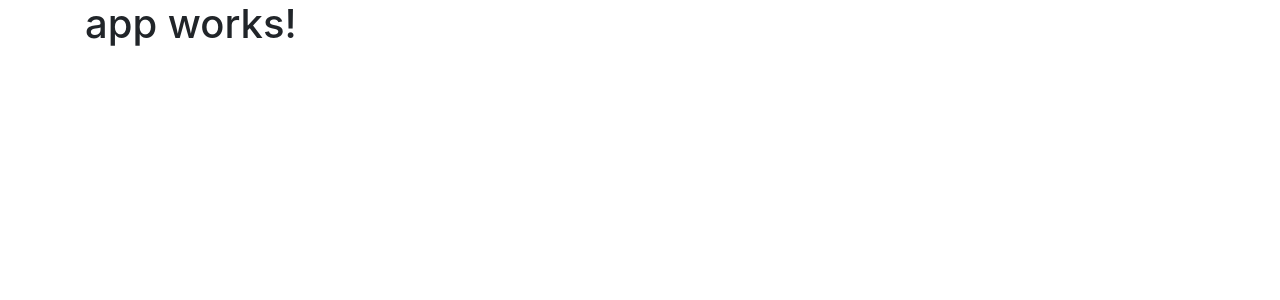
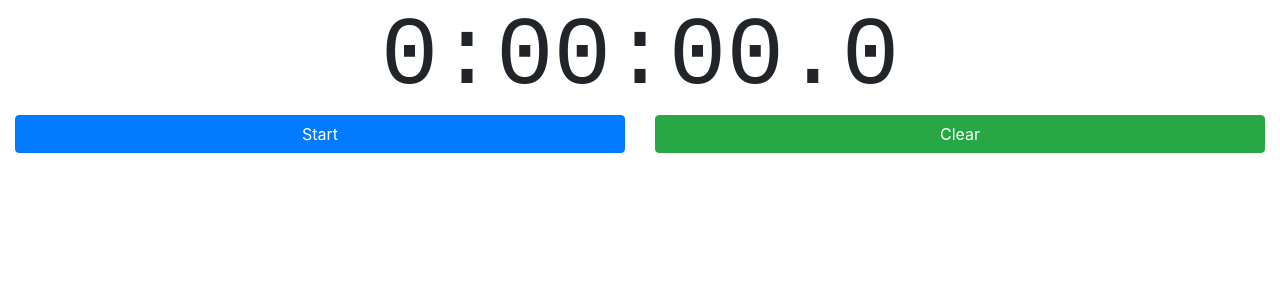
Before and after one commit to iCompetePlanet/web, an Angular app: page / in a window 1280 px wide. Shown: the top 300 px of the page. Built offline with nearby package versions, Linux system fonts and the light colour scheme.

Commit message:
Implement stopwatch

```diff
--- a/src/app/app.component.html
+++ b/src/app/app.component.html
@@ -1,3 +1,16 @@
-<h1>
-  {{title}}
-</h1>
+<div class="row">
+  <div class="col text-center stopwatch-time">
+    <div class="display-1">{{ timeInMillis | formatAsStopwatchPipe}}</div>
+  </div>
+</div>
+<div class="row">
+  <div *ngIf="!stopwatchIsStarted" class="col">
+    <button type="button" class="btn btn-primary btn-block" (click)="startStopwatch()">Start</button>
+  </div>
+  <div *ngIf="stopwatchIsStarted" class="col">
+    <button type="button" class="btn btn-danger btn-block" (click)="stopStopwatch()">Stop</button>
+  </div>
+  <div class="col">
+    <button type="button" class="btn btn-success btn-block" (click)="clearStopwatch()">Clear</button>
+  </div>
+</div>
--- /dev/null
+++ b/src/app/app.component.scss
@@ -0,0 +1,3 @@
+.stopwatch-time {
+  font-family: monospace;
+}
--- a/src/app/app.component.ts
+++ b/src/app/app.component.ts
@@ -1,10 +1,42 @@
-import { Component } from '@angular/core';
+import {Component} from '@angular/core';
 
 @Component({
   selector: 'app-root',
   templateUrl: './app.component.html',
-  styleUrls: ['./app.component.css']
+  styleUrls: ['./app.component.scss']
 })
 export class AppComponent {
-  title = 'app works!';
+  timeInMillis: number = 0;
+  interval: any;
+  stopwatchIsStarted = false;
+  resetTime: boolean = true;
+  startTime: number;
+
+  constructor() {
+  }
+
+  startStopwatch(): void {
+    console.log('Starting stopwatch');
+    this.stopwatchIsStarted = true;
+    if (this.resetTime) {
+      this.startTime = new Date().getTime();
+    }
+    this.interval = setInterval(() => {
+      this.timeInMillis = new Date().getTime() - this.startTime;
+    }, 100);
+  }
+
+  stopStopwatch(): void {
+    console.log('Stopping stopwatch');
+    this.stopwatchIsStarted = false;
+    this.resetTime = false;
+    clearInterval(this.interval);
+  }
+
+  clearStopwatch(): void {
+    console.log('Clearing stopwatch');
+    this.stopStopwatch();
+    this.timeInMillis = 0;
+    this.resetTime = true;
+  }
 }
--- a/src/app/app.module.ts
+++ b/src/app/app.module.ts
@@ -4,10 +4,12 @@ import { FormsModule } from '@angular/forms';
 import { HttpModule } from '@angular/http';
 
 import { AppComponent } from './app.component';
+import { FormatAsStopwatchPipePipe } from './format-as-stopwatch-pipe.pipe';
 
 @NgModule({
   declarations: [
-    AppComponent
+    AppComponent,
+    FormatAsStopwatchPipePipe
   ],
   imports: [
     BrowserModule,
--- /dev/null
+++ b/src/app/format-as-stopwatch-pipe.pipe.ts
@@ -0,0 +1,34 @@
+import { Pipe, PipeTransform } from '@angular/core';
+
+@Pipe({
+  name: 'formatAsStopwatchPipe'
+})
+export class FormatAsStopwatchPipePipe implements PipeTransform {
+  static readonly HOURS_PER_MILLIS: number = 3600000;
+  static readonly MINUTES_PER_MILLIS: number = 60000;
+  static readonly SECONDS_PER_MILLIS: number = 1000;
+
+  transform(value: number): string {
+    const hours = Math.floor(value / FormatAsStopwatchPipePipe.HOURS_PER_MILLIS);
+    let remainder = value % FormatAsStopwatchPipePipe.HOURS_PER_MILLIS;
+
+    const minutes = Math.floor(remainder / FormatAsStopwatchPipePipe.MINUTES_PER_MILLIS);
+    remainder %= FormatAsStopwatchPipePipe.MINUTES_PER_MILLIS;
+
+    const seconds = Math.floor(remainder / FormatAsStopwatchPipePipe.SECONDS_PER_MILLIS);
+    remainder %= FormatAsStopwatchPipePipe.SECONDS_PER_MILLIS;
+
+    const tenths = Math.round(remainder / 100);
+
+    return `${hours}:${this.formattedNumber(minutes)}:${this.formattedNumber(seconds)}.${tenths}`;
+  };
+
+  formattedNumber(num: number): string {
+    let str = num.toString();
+    if (num > -1 && num < 10) {
+      str = `0${str}`;
+    }
+    return str;
+  }
+
+}
--- a/src/index.html
+++ b/src/index.html
@@ -10,7 +10,7 @@
   <link rel="icon" type="image/x-icon" href="favicon.ico">
 </head>
 <body>
-  <div class="container">
+  <div class="container-fluid">
     <app-root>Loading...</app-root>
   </div>
 </body>
```
Also changed, not shown: src/app/app.component.css (deleted), 1 other file (tests, documents, lock files or other folders).
